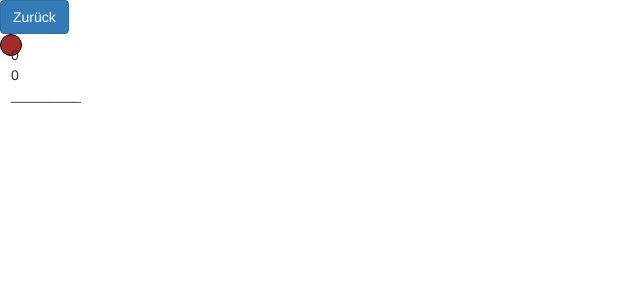
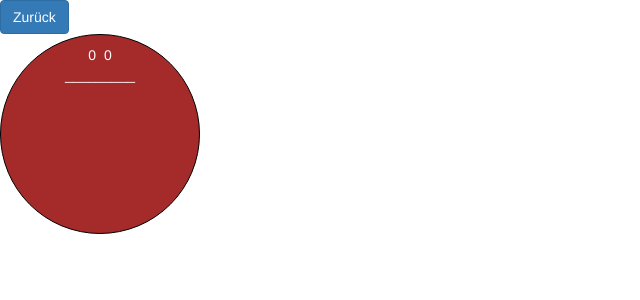
Before and after one commit to GogoDeveloper/m152, a PHP site: page /sites/css-animation.html in a window 1280 px wide. Shown: the top 300 px of the page, without its empty margins (0-640 px from the left). Run offline with PHP 8.4, Linux system fonts and the light colour scheme.

Commit message:
circle change 1

```diff
--- a/sites/css-animation.html
+++ b/sites/css-animation.html
@@ -14,7 +14,8 @@
         <a class="btn btn-primary" href="../index.html">Zurück</a>
 
         <div class="circle">
-            0       0
+
+            0&nbsp&nbsp0<br>
             _________
         </div>
 
--- a/styles/style.css
+++ b/styles/style.css
@@ -47,7 +47,9 @@ a:hover{
     border: 1px solid black;
     border-radius: 100%;
     background-color: brown;
-    height: 20px;
-    width: 20px;
+    height: 200px;
+    width: 200px;
     padding: 10px;
+    text-align: center;
+    color: white;
 }
```
